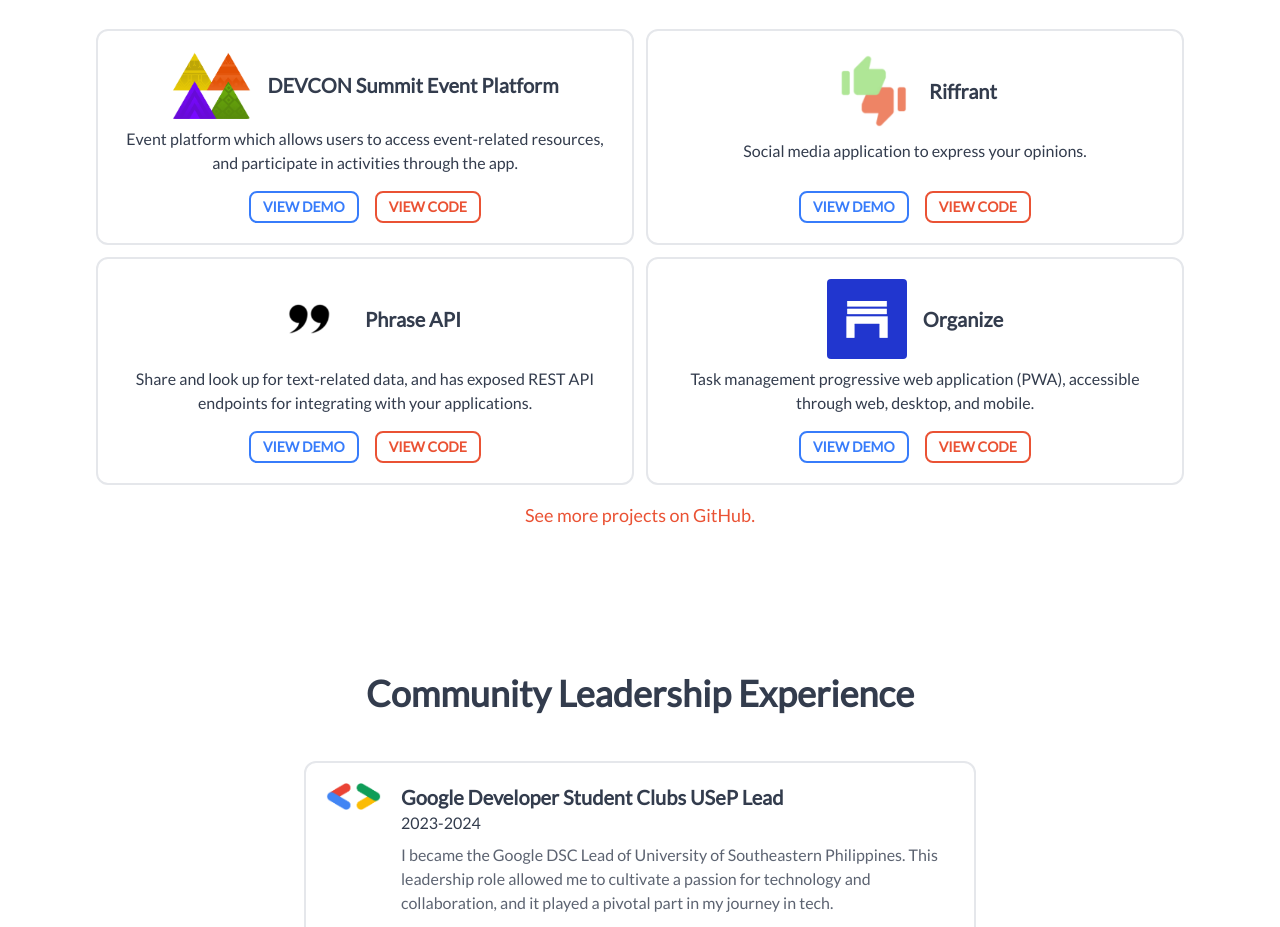
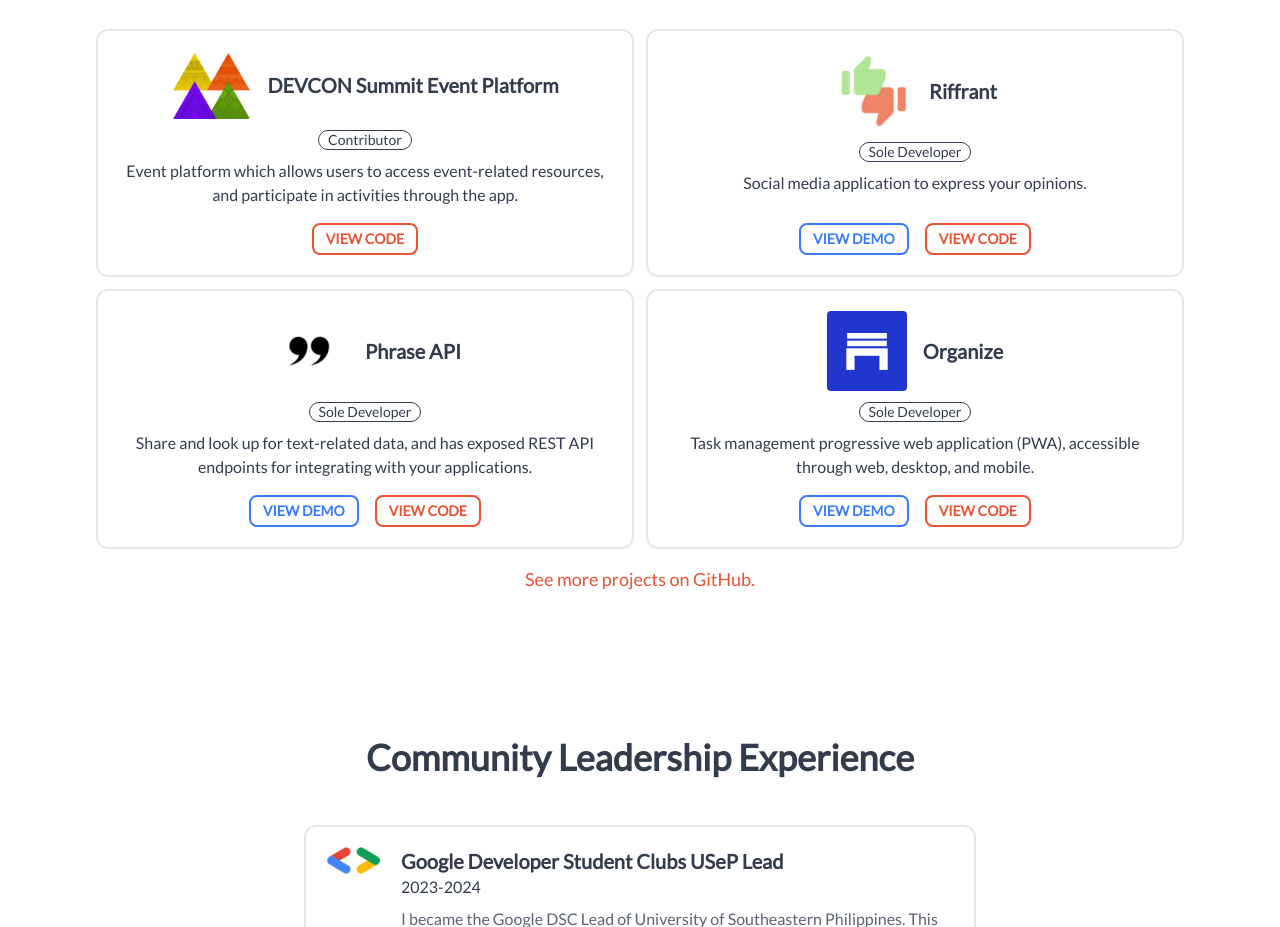
Before and after one commit to roiceee/portfolio, a Next.js app: page / in a window 1280 px wide. Shown: the part 961-1888 px from the top of the page. Built offline with nearby package versions, Linux system fonts and the light colour scheme.

Commit message:
feat: Add role badge to ProjectCard component

```diff
--- a/src/components/card/project-card.tsx
+++ b/src/components/card/project-card.tsx
@@ -6,8 +6,9 @@
   altText: string;
   title: string;
   description: string;
-  repoLink: string;
-  demoLink: string;
+  repoLink?: string;
+  demoLink?: string;
+  role: string;
 }
 
 function ProjectCard({
@@ -17,6 +18,7 @@
   description,
   repoLink,
   demoLink,
+  role,
 }: ProjectCardProps) {
   return (
     <div className="flex flex-col rounded-xl border-2 p-5 max-w-2xl">
@@ -33,19 +35,27 @@
         <div className="text-xl font-semibold">{title}</div>
       </div>
 
-      <div className="mt-2 text-sm md:text-base mb-4">{description}</div>
+      <div className="my-2">
+        <div className=" badge badge-outline">{role}</div>
+      </div>
+
+      <div className="text-sm md:text-base mb-4">{description}</div>
 
       <div className="flex justify-center gap-4 mt-auto">
+        {demoLink && (
           <Link href={demoLink} target="_blank">
             <button className="btn btn-outline btn-secondary btn-sm font-bold border-2">
               View Demo
             </button>
           </Link>
+        )}
+        {repoLink && (
           <Link href={repoLink} target="_blank">
             <button className="btn btn-outline btn-accent btn-sm font-bold border-2">
               View Code
             </button>
           </Link>
+        )}
       </div>
     </div>
   );
```
Lines whose indentation alone changed are shown as unchanged.
